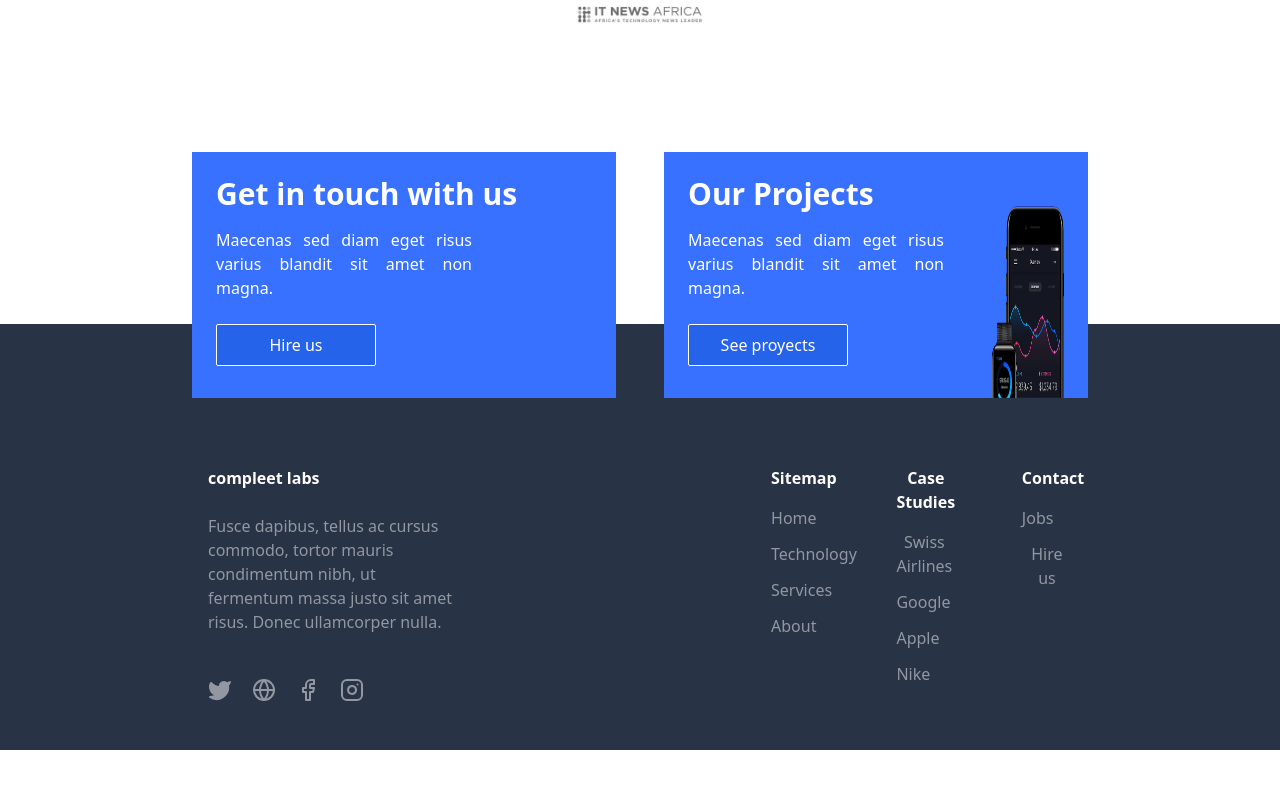
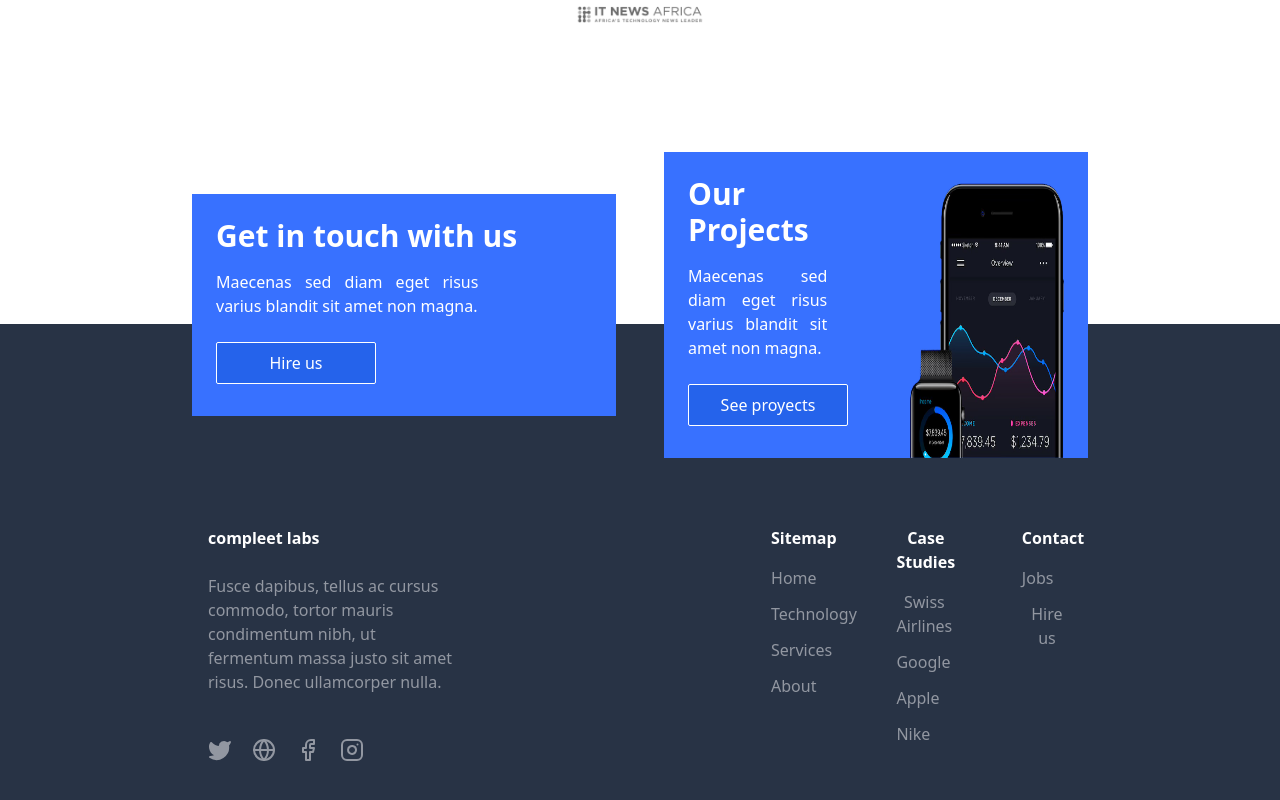
Before and after one commit to savg92/Pixel-perfect, a React (Vite) app: page / in a window 1280 px wide. Shown: the part 2108-2908 px from the top of the page. Before the commit the page ends 2858 px from the top, so only its background shows below. Built offline with nearby package versions, Linux system fonts and the light colour scheme.

Commit message:
Refactor cardAbout component layout

```diff
--- a/src/components/cardAbout.tsx
+++ b/src/components/cardAbout.tsx
@@ -15,24 +15,24 @@ const CardAbout = ({
 	alt: string;
 	hidden: boolean;
 }) => {
-	console.log('hidden')
+	console.log('hidden');
 	return (
-		<div className='flex flex-row w-[80%] gap-12 bg-[#3871ff] text-white'>
+		<div className='flex flex-col md:flex-row w-[80%] md:gap-10 bg-[#3871ff] text-white'>
 			<div className=' flex gap-4 flex-col py-6 pl-6'>
 				<h1 className='text-3xl font-bold text-start'>{title}</h1>
-				<p className=' w-64 text-justify'>{description}</p>
+				<p className=' w-[80%] text-justify'>{description}</p>
 				<div className='flex justify-start items-start gap-5'>
 					<button className='bg-blue-600 rounded-sm p-2 hover:bg-blue-700 w-40 flex justify-center items-center gap-2 border-[1px] border-white my-2'>
 						<a href={link}>{linkText}</a>
 					</button>
 				</div>
 			</div>
-			<div className='flex items-end justify-items-start pr-6'>
+			<div className='flex items-end justify-items-center px-2 md:pr-6'>
 				<img
 					src={image}
 					alt={alt}
 					// className='w-64 h-48'
-					className={hidden ? 'hidden' : 'w-72 h-[12rem]'}
+					className={hidden ? 'hidden' : 'h-[90%] min-w-[60%]'}
 				/>
 			</div>
 		</div>
```
